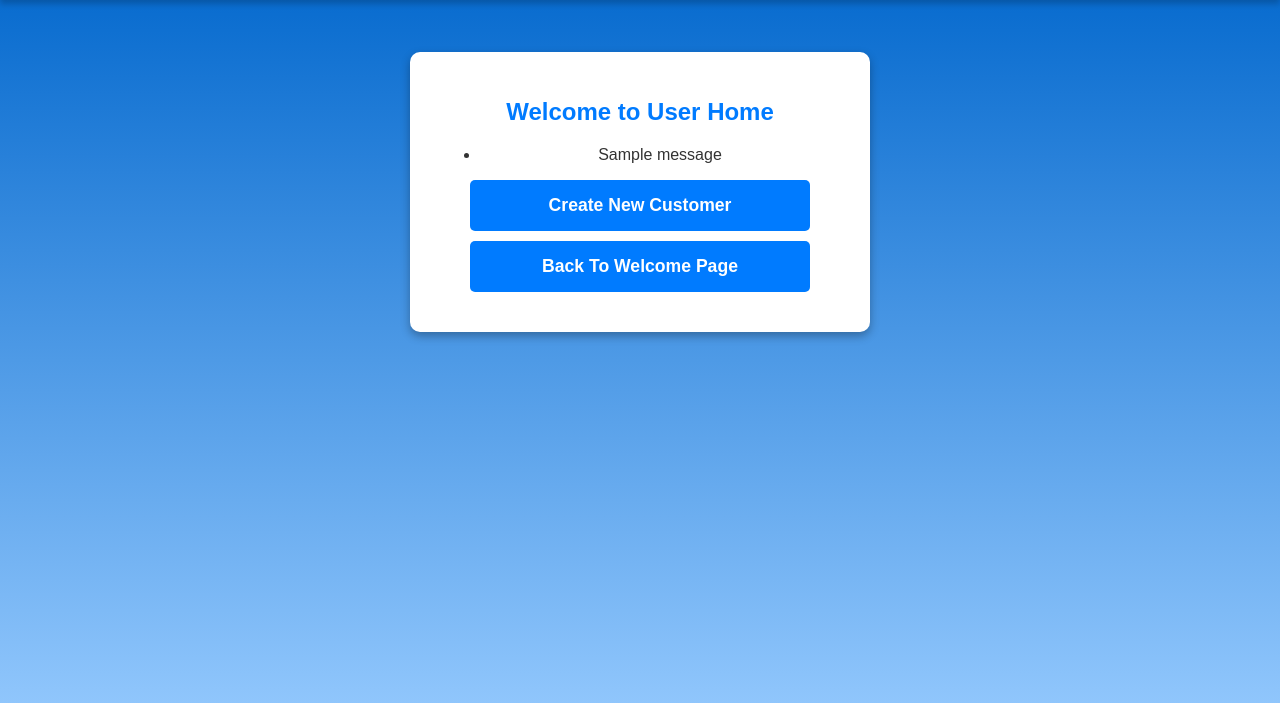
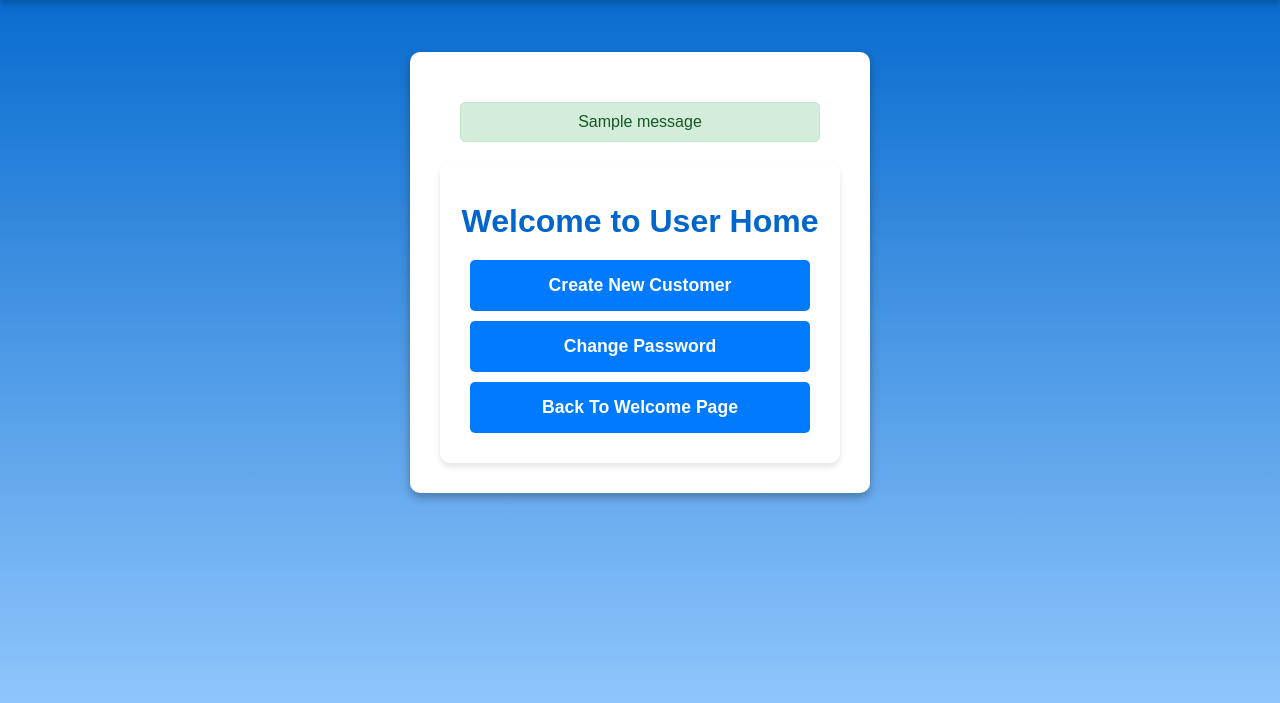
Before and after one commit to Yuval-Betito/Comunication.LTD.vulnerable, a Django app: page /user_home/ in a window 1280 px wide. Shown: the part 48-751 px from the top of the page. Run offline with Django 5.2, Linux system fonts and the light colour scheme; tables that the repository leaves empty hold one stand-in row (values such as "Sample post"); one stand-in notice (Sample message) is shown.

Commit message:
Updated templates, views, and styles for improved functionality and consistency

```diff
--- a/DjangoProject9/urls.py
+++ b/DjangoProject9/urls.py
@@ -12,4 +12,5 @@ urlpatterns = [
     path('login/', views.login_user, name='login'),
     path('forgot-password/', views.forgot_password, name='forgot_password'),
     path('reset-password/<str:token>/', views.reset_password, name='reset_password'),
+    path('change-password/', views.change_password, name='change_password'),
 ]
--- a/static/css/styles.css
+++ b/static/css/styles.css
@@ -1,3 +1,4 @@
+/* Global styles */
 body {
     font-family: Arial, sans-serif;
     margin: 0;
@@ -45,7 +46,8 @@ h1 {
     color: #0066cc;
 }
 
-a.btn {
+/* Unified button styles */
+button, a.btn {
     display: block;
     padding: 15px 20px;
     text-align: center;
@@ -58,14 +60,17 @@ a.btn {
     width: 100%;
     max-width: 300px;
     background-color: #007bff;
+    border: none;
+    cursor: pointer;
     transition: background-color 0.3s ease, transform 0.3s ease;
 }
 
-a.btn:hover {
+button:hover, a.btn:hover {
     background-color: #0056b3;
     transform: scale(1.05);
 }
 
+/* Form styles */
 .form-container {
     background: white;
     padding: 20px;
@@ -74,13 +79,6 @@ a.btn:hover {
     width: 90%;
     max-width: 400px;
     margin: auto;
-}
-
-h1 {
-    color: #007bff;
-    font-size: 24px;
-    text-align: center;
-    margin-bottom: 20px;
 }
 
 .form-group {
@@ -103,25 +101,28 @@ input {
     font-size: 14px;
 }
 
-button {
-    background-color: #007bff;
-    color: white;
-    border: none;
+/* Error and success messages */
+.message-container {
+    margin: 20px auto;
+    width: 90%;
+    max-width: 400px;
+}
+
+.alert {
     padding: 10px;
     border-radius: 5px;
-    cursor: pointer;
-    width: 100%;
-    font-size: 16px;
-    transition: background-color 0.3s;
     margin-bottom: 10px;
+    text-align: center;
 }
 
-button:hover {
-    background-color: #0056b3;
+.alert.error {
+    background-color: #f8d7da;
+    color: #721c24;
+    border: 1px solid #f5c6cb;
 }
 
-.button-container {
-    display: flex;
-    flex-direction: column;
-    gap: 10px;
+.alert.success {
+    background-color: #d4edda;
+    color: #155724;
+    border: 1px solid #c3e6cb;
 }
--- a/templates/base.html
+++ b/templates/base.html
@@ -5,7 +5,6 @@
     <meta charset="UTF-8">
     <meta name="viewport" content="width=device-width, initial-scale=1.0">
     <title>{% block title %}Communication LTD{% endblock %}</title>
-    {% load static %}
     <link rel="stylesheet" href="{% static 'css/styles.css' %}">
 </head>
 <body>
@@ -13,6 +12,15 @@
         <h1>Communication LTD</h1>
     </header>
     <main class="container">
+        <!-- הצגת הודעות -->
+        {% if messages %}
+            <div class="message-container">
+                {% for message in messages %}
+                    <div class="alert {{ message.tags }}">{{ message }}</div>
+                {% endfor %}
+            </div>
+        {% endif %}
+
         {% block content %}{% endblock %}
     </main>
 </body>
--- a/templates/forgot_password.html
+++ b/templates/forgot_password.html
@@ -14,11 +14,9 @@
             </div>
             <div class="button-container">
                 <!-- כפתור לשליחת מייל לאיפוס סיסמה -->
-                <button type="submit">Send Reset Email</button>
+                <a href="#" onclick="this.closest('form').submit();" class="btn">Send Reset Email</a>
                 <!-- כפתור חזרה לדף Login -->
-                <a href="{% url 'login' %}">
-                    <button type="button">Back to Login</button>
-                </a>
+                <a href="{% url 'login' %}" class="btn">Back to Login</a>
             </div>
         </form>
     </div>
--- a/templates/register.html
+++ b/templates/register.html
@@ -25,11 +25,9 @@
             </div>
             <div class="button-container">
                 <!-- כפתור Register -->
-                <button type="submit">Register</button>
+                <a href="#" onclick="this.closest('form').submit();" class="btn">Register</a>
                 <!-- כפתור Back to Welcome -->
-                <a href="{% url 'home' %}">
-                    <button type="button">Back to Welcome</button>
-                </a>
+                <a href="{% url 'home' %}" class="btn">Back to Welcome</a>
             </div>
         </form>
     </div>
--- a/templates/user_home.html
+++ b/templates/user_home.html
@@ -3,26 +3,23 @@
 {% block title %}User Home{% endblock %}
 
 {% block content %}
-    <div class="content-container">
+    <div class="form-container">
+        <!-- הכותרת -->
         <h1>Welcome to User Home</h1>
 
-        <!-- הצגת הודעות -->
-        {% if messages %}
-            <ul class="message-list">
-                {% for message in messages %}
-                    <li>{{ message }}</li>
-                {% endfor %}
-            </ul>
-        {% endif %}
-
         <!-- כפתור יצירת לקוח -->
-        <div class="button-group">
-            <a href="{% url 'create_customer' %}" class="btn btn-primary">Create New Customer</a>
+        <div class="button-container">
+            <a href="{% url 'create_customer' %}" class="btn">Create New Customer</a>
         </div>
 
-        <!-- כפתור חזרה לדף הבית של המשתמש -->
-        <div class="button-group">
-            <a href="{% url 'home' %}" class="btn btn-secondary">Back To Welcome Page</a>
+        <!-- כפתור שינוי סיסמה -->
+        <div class="button-container">
+            <a href="{% url 'change_password' %}" class="btn">Change Password</a>
+        </div>
+
+        <!-- כפתור חזרה לדף הבית -->
+        <div class="button-container">
+            <a href="{% url 'home' %}" class="btn">Back To Welcome Page</a>
         </div>
     </div>
 {% endblock %}
--- a/users/views.py
+++ b/users/views.py
@@ -15,11 +15,16 @@ from django.urls import reverse
 import hashlib
 import os
 from .models import PasswordHistory
+from django.contrib.auth.decorators import login_required
+
+
+
 
 
 
 def home(request):
     return render(request, 'home.html')  # דף הבית הכללי
+
 
 
 def login_user(request):
@@ -49,7 +54,6 @@ def login_user(request):
         except User.DoesNotExist:
             messages.error(request, "User not found.")
     return render(request, 'login.html')
-
 
 
 def register(request):
@@ -171,3 +175,40 @@ def reset_password(request, token):
         return redirect('login')
 
     return render(request, 'reset_password.html')
+
+@login_required
+def change_password(request):
+    if request.method == 'POST':
+        current_password = request.POST['current_password']
+        new_password = request.POST['new_password']
+        confirm_password = request.POST['confirm_password']
+
+        # בדיקת סיסמה נוכחית
+        if not request.user.check_password(current_password):
+            messages.error(request, "The current password is incorrect.")
+            return redirect('change_password')
+
+        # בדיקת התאמת סיסמאות
+        if new_password != confirm_password:
+            messages.error(request, "New passwords do not match.")
+            return redirect('change_password')
+
+        # בדיקת הסיסמה החדשה לפי כל הדרישות (כולל היסטוריה)
+        password_errors = validate_password(new_password, user=request.user)
+        if password_errors:
+            for error in password_errors:
+                messages.error(request, error)
+            return redirect('change_password')
+
+        # שמירת הסיסמה החדשה
+        request.user.set_password(new_password)
+        request.user.save()
+
+        # עדכון היסטוריית סיסמאות
+        from users.models import PasswordHistory
+        PasswordHistory.objects.create(user=request.user, password=hash_password(new_password))
+
+        messages.success(request, "Password changed successfully.")
+        return redirect('user_home')
+
+    return render(request, 'change_password.html')
```
Also changed, not shown: DjangoProject9/settings.py (+2 -34 lines), templates/change_password.html (added, +31 -0 lines), templates/create_customer.html (+0 -9 lines), templates/login.html (+5 -7 lines).
